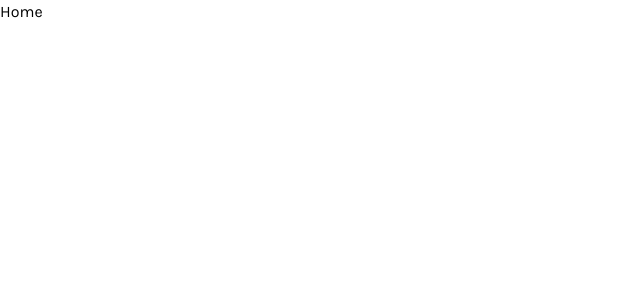
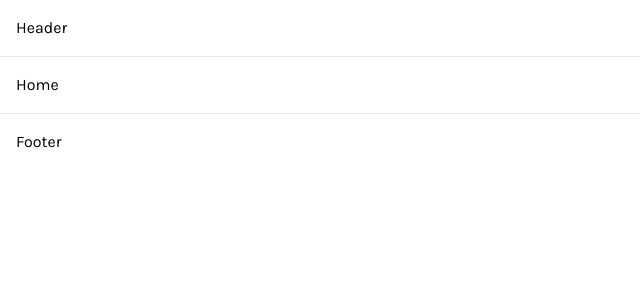
Before and after one commit to uibaseio/ecommerce, a Next.js app: page / in a window 1280 px wide. Shown: the top 300 px of the page, without its empty margins (0-640 px from the left). Built offline with nearby package versions, Linux system fonts and the light colour scheme.

Commit message:
feat: add layout component

```diff
--- /dev/null
+++ b/components/Footer/index.tsx
@@ -0,0 +1,7 @@
+const Footer = () => (
+  <footer className="border-t">
+    <div className="container py-4">Footer</div>
+  </footer>
+);
+
+export default Footer;
--- /dev/null
+++ b/components/Header/index.tsx
@@ -0,0 +1,7 @@
+const Header = () => (
+  <header className="border-b">
+    <div className="container py-4 grid grid-cols-3">Header</div>
+  </header>
+);
+
+export default Header;
--- /dev/null
+++ b/components/Layout/LayoutProps.ts
@@ -0,0 +1,7 @@
+import type { ReactNode } from 'react';
+
+type LayoutProps = {
+  children: ReactNode;
+};
+
+export default LayoutProps;
--- /dev/null
+++ b/components/Layout/index.tsx
@@ -0,0 +1,13 @@
+import type LayoutProps from './LayoutProps';
+import Header from '../Header';
+import Footer from '../Footer';
+
+const Layout = ({ children }: LayoutProps) => (
+  <>
+    <Header />
+    <main className="container py-4">{children}</main>
+    <Footer />
+  </>
+);
+
+export default Layout;
--- /dev/null
+++ b/components/index.ts
@@ -0,0 +1,3 @@
+export { default as Footer } from './Footer';
+export { default as Header } from './Header';
+export { default as Layout } from './Layout';
--- a/pages/_app.tsx
+++ b/pages/_app.tsx
@@ -1,13 +1,16 @@
 import type { AppProps } from 'next/app';
 import Head from 'next/head';
 import '../styles/globals.css';
+import { Layout } from '../components';
 
 const MyApp = ({ Component, pageProps }: AppProps) => (
   <>
     <Head>
       <link rel="icon" href="/favicon.ico" />
     </Head>
-    <Component {...pageProps} />
+    <Layout>
+      <Component {...pageProps} />
+    </Layout>
   </>
 );
 
```
